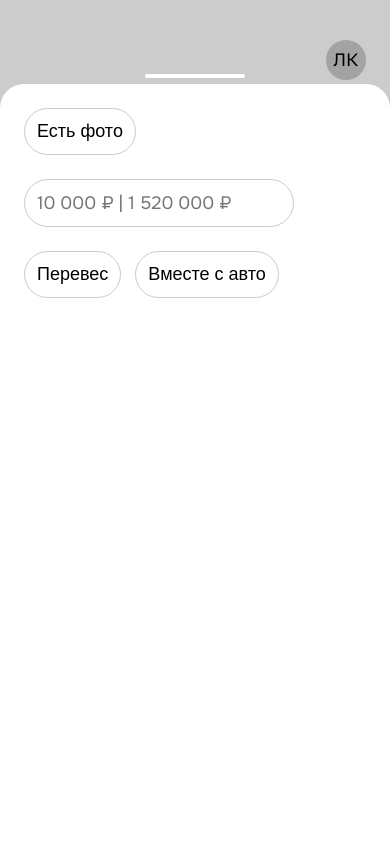
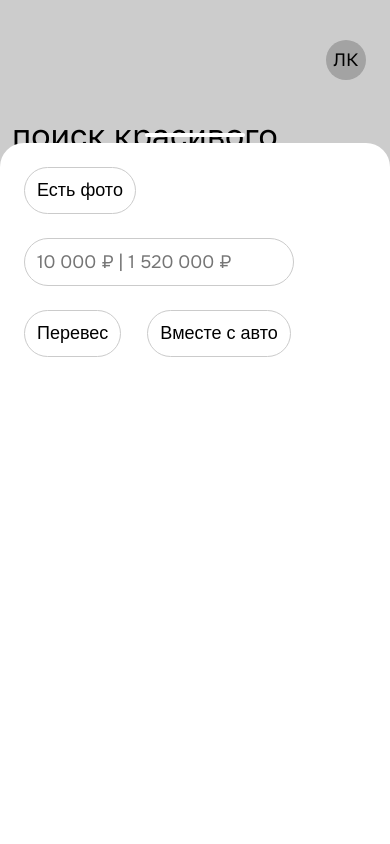
Before and after one commit to fayzullayevelmurod/License-plates-Online, a React (Vite) app: page / in a window 390 px wide. Both pictures are taken after a click on the button "Фильтры". Shown: the top 844 px of the page. Built offline with nearby package versions, Linux system fonts and the light colour scheme.

Commit message:
modal bugs fix

```diff
--- a/src/components/index.css
+++ b/src/components/index.css
@@ -97,14 +97,13 @@ header .lk {
   bottom: -35px;
   left: 0;
   width: 100%;
-  height: 83vh;
   border-top-left-radius: 24px;
   border-top-right-radius: 24px;
   z-index: 10;
   transition: all 0.2s linear;
   transform: translateY(100%);
-  overflow-y: scroll;
   padding-top: 10px;
+  height: 83vh;
 }
 .region__modal .region__modal-content {
   display: flex;
@@ -115,6 +114,28 @@ header .lk {
   position: relative;
   padding: 72px 24px 24px 24px;
   height: 100%;
+  bottom: 0;
+  height: 100%;
+  overflow-y: auto;
+  border-radius: 24px;
+}
+.region__modal .region__modal-content::-webkit-scrollbar {
+  width: 5px;
+}
+
+/* Track */
+.region__modal .region__modal-content::-webkit-scrollbar-track {
+  background: #f1f1f1;
+}
+
+/* Handle */
+.region__modal .region__modal-content::-webkit-scrollbar-thumb {
+  background: #888;
+}
+
+/* Handle on hover */
+.region__modal .region__modal-content::-webkit-scrollbar-thumb:hover {
+  background: #555;
 }
 .region__modal .close__modal {
   position: fixed;
@@ -301,3 +322,6 @@ header .lk {
     border-radius: 24px;
   }
 }
+body.no__scroll {
+  overflow: hidden;
+}
--- a/src/pages/Home.jsx
+++ b/src/pages/Home.jsx
@@ -142,12 +142,18 @@ export const Home = () => {
   // eslint-disable-next-line no-unused-vars
   const [values, setValue] = useState("");
   const [showRegionModal, setShowRegionModal] = useState(false);
+  const [placeholders, setPlaceholders] = useState(Array(10).fill("•"));
+  const [carNumber] = useState(Array(10).fill(""));
+  const [placeholders2, setPlaceholders2] = useState(Array(3).fill("•"));
+  const [carNumber2] = useState(Array(3).fill(""));
 
   const handleShowRegionModal = () => {
     setShowRegionModal(!showRegionModal);
+    document.body.classList.toggle("no__scroll");
   };
   const handleShow = () => {
     setShowDropDown(!showDropDown);
+    document.body.classList.toggle('no__scroll')
   };
   const handleInputChange = (index, event) => {
     const { value } = event.target;
@@ -167,21 +173,61 @@ export const Home = () => {
     }
 
     event.target.value = newValue;
-
     if ((index === 0 || index === 4 || index === 5) && newValue.length === 1) {
-      if (index < inputs.current.length - 1) {
+      if (index < inputs.current.length - 1 && inputs.current[index + 1]) {
         inputs.current[index + 1].focus();
       }
     }
+    if (
+      event.nativeEvent.inputType === "deleteContentBackward" &&
+      newValue === ""
+    ) {
+      if (index > 0 && inputs.current[index - 1]) {
+        inputs.current[index - 1].focus();
+        // const newPlaceholders = [...placeholders];
+        // newPlaceholders[index] = ".";
+        // setPlaceholders(newPlaceholders);
+        // const newPlaceholders2 = [...placeholders2];
+        // newPlaceholders2[index] = ".";
+        // setPlaceholders2(newPlaceholders2);
+      }
+    }
+  };
+
+  const handleFocus = (index) => {
+    const newPlaceholders = [...placeholders];
+    newPlaceholders[index] = "";
+    setPlaceholders(newPlaceholders);
+  };
+  const handleBlur = (index) => {
+    const newPlaceholders = [...placeholders];
+    if (carNumber[index] === "") {
+      newPlaceholders[index] = "•";
+    }
+    setPlaceholders(newPlaceholders);
+  };
+  const handleFocus2 = (index) => {
+    const newPlaceholders2 = [...placeholders2];
+    newPlaceholders2[index] = "";
+    setPlaceholders2(newPlaceholders2);
+  };
+  const handleBlur2 = (index) => {
+    const newPlaceholders3 = [...placeholders2];
+    if (carNumber2[index] === "") {
+      newPlaceholders3[index] = "•";
+    }
+    setPlaceholders2(newPlaceholders3);
   };
 
   return (
     <>
       <div
-        className={`overlay ${
-          showDropDown ? "show" : "" || showRegionModal ? "show" : ""
-        }`}
+        className={`overlay ${showRegionModal ? "show" : ""}`}
         onClick={handleShowRegionModal}
+      ></div>
+      <div
+        className={`overlay__two ${showDropDown ? "show" : ""}`}
+        onClick={handleShow}
       ></div>
       <div className="number__box">
         <h1 className="title">
@@ -190,15 +236,19 @@ export const Home = () => {
         <div className="number__filter-boxes">
           <div className="number__filter">
             {[...Array(6)].map((_, index) => (
+              <label className="input__label" key={index}>
                 <input
-                key={index}
+                  // key={index}
                   ref={(el) => (inputs.current[index] = el)}
                   type="text"
                   className="number__text"
-                placeholder="."
+                  placeholder={placeholders[index]}
                   maxLength={1}
                   onChange={(event) => handleInputChange(index, event)}
+                  onFocus={() => handleFocus(index)}
+                  onBlur={() => handleBlur(index)}
                 />
+              </label>
             ))}
           </div>
           <div className="number__group">
@@ -208,9 +258,11 @@ export const Home = () => {
                 ref={(el) => (inputs.current[index + 6] = el)}
                 type="text"
                 className="number__text"
-                placeholder="."
+                placeholder={placeholders2[index]}
                 maxLength={1}
                 onChange={(event) => handleInputChange(index + 6, event)}
+                onFocus={() => handleFocus2(index)}
+                onBlur={() => handleBlur2(index)}
               />
             ))}
           </div>
--- a/src/pages/pages.css
+++ b/src/pages/pages.css
@@ -23,7 +23,20 @@
   display: flex;
   gap: 48px;
 }
-
+.number__filter .input__label {
+  position: relative;
+  &::before {
+    /* content: ""; */
+    position: absolute;
+    top: 50%;
+    left: 50%;
+    transform: translate(-50%, -50%);
+    background: #000;
+    border-radius: 50%;
+    width: 12px;
+    height: 12px;
+  }
+}
 .number__filter,
 .number__group {
   display: -webkit-box;
@@ -129,6 +142,7 @@
   color: #a3a3a3;
   font-family: "Onest";
   color: #000;
+  width: fit-content;
 }
 
 .button__filter .number__btn:hover {
@@ -1029,7 +1043,8 @@
   display: none;
 }
 
-.overlay {
+.overlay,
+.overlay__two {
   top: 0;
   left: 0;
   position: fixed;
@@ -1040,7 +1055,8 @@
   display: none;
 }
 
-.overlay.show {
+.overlay.show,
+.overlay__two.show {
   display: block;
 }
 
@@ -1095,7 +1111,7 @@
     bottom: 0;
     left: 0;
     width: 100%;
-    height: 90vh;
+    height: 83vh;
     border-top-left-radius: 24px;
     border-top-right-radius: 24px;
     z-index: 10;
@@ -1124,7 +1140,7 @@
     row-gap: 24px;
     -webkit-column-gap: 14px;
     -moz-column-gap: 14px;
-    column-gap: 14px;
+    column-gap: 26px;
     padding: 24px;
     -webkit-box-pack: start;
     -ms-flex-pack: start;
@@ -1313,7 +1329,7 @@
   }
 
   .about__services {
-    margin: 36px 0 24px 0;
+    margin: 36px -12px 24px -12px;
   }
 
   .footer .footer__bottom {
@@ -1394,7 +1410,7 @@
   .sell__number .number__group .number__text,
   .number__filter .number__text,
   .number__group .number__text {
-    font-size: 16px;
+    font-size: 18px;
     line-height: 40px;
     position: relative;
     height: 50px;
```
Lines whose indentation alone changed are shown as unchanged.
